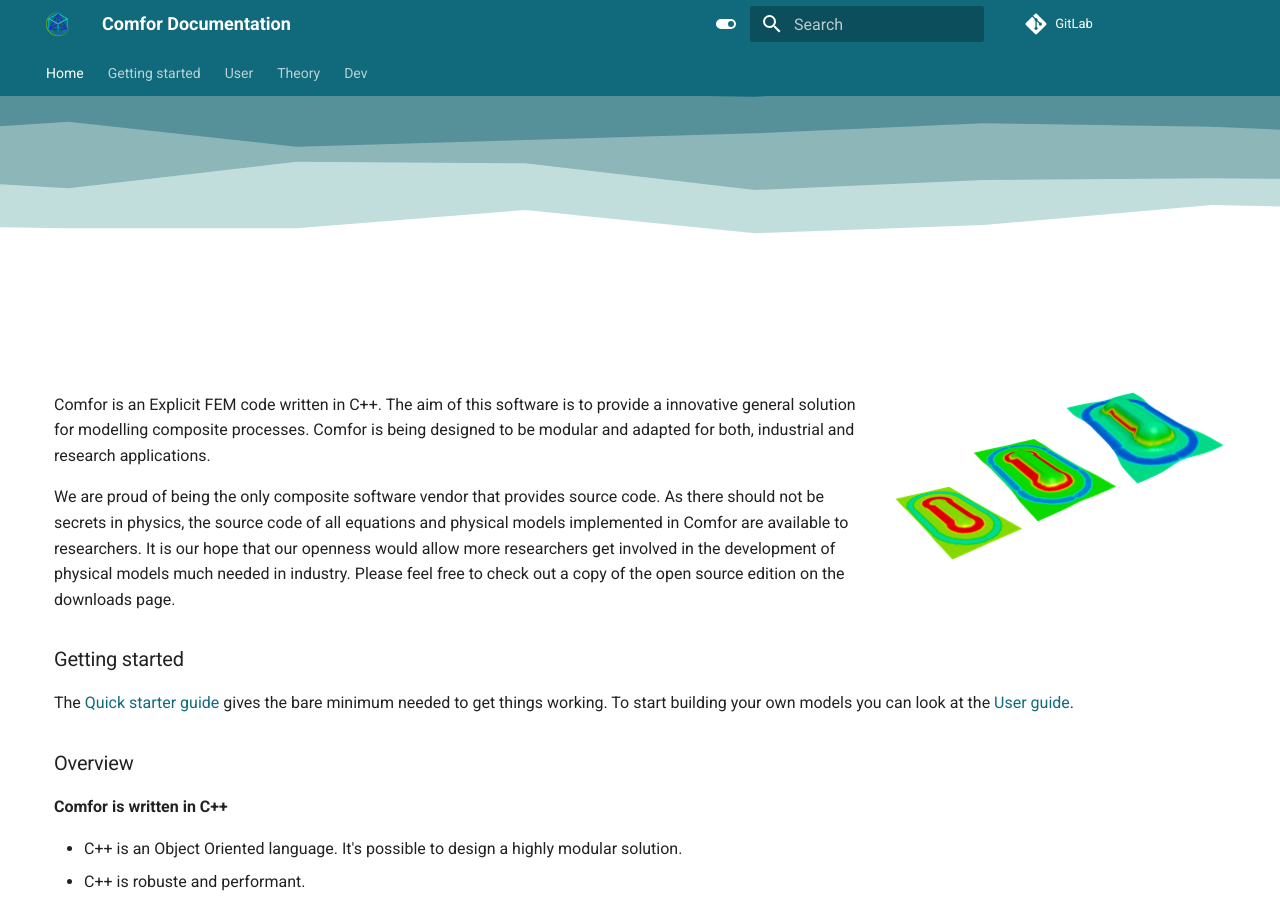
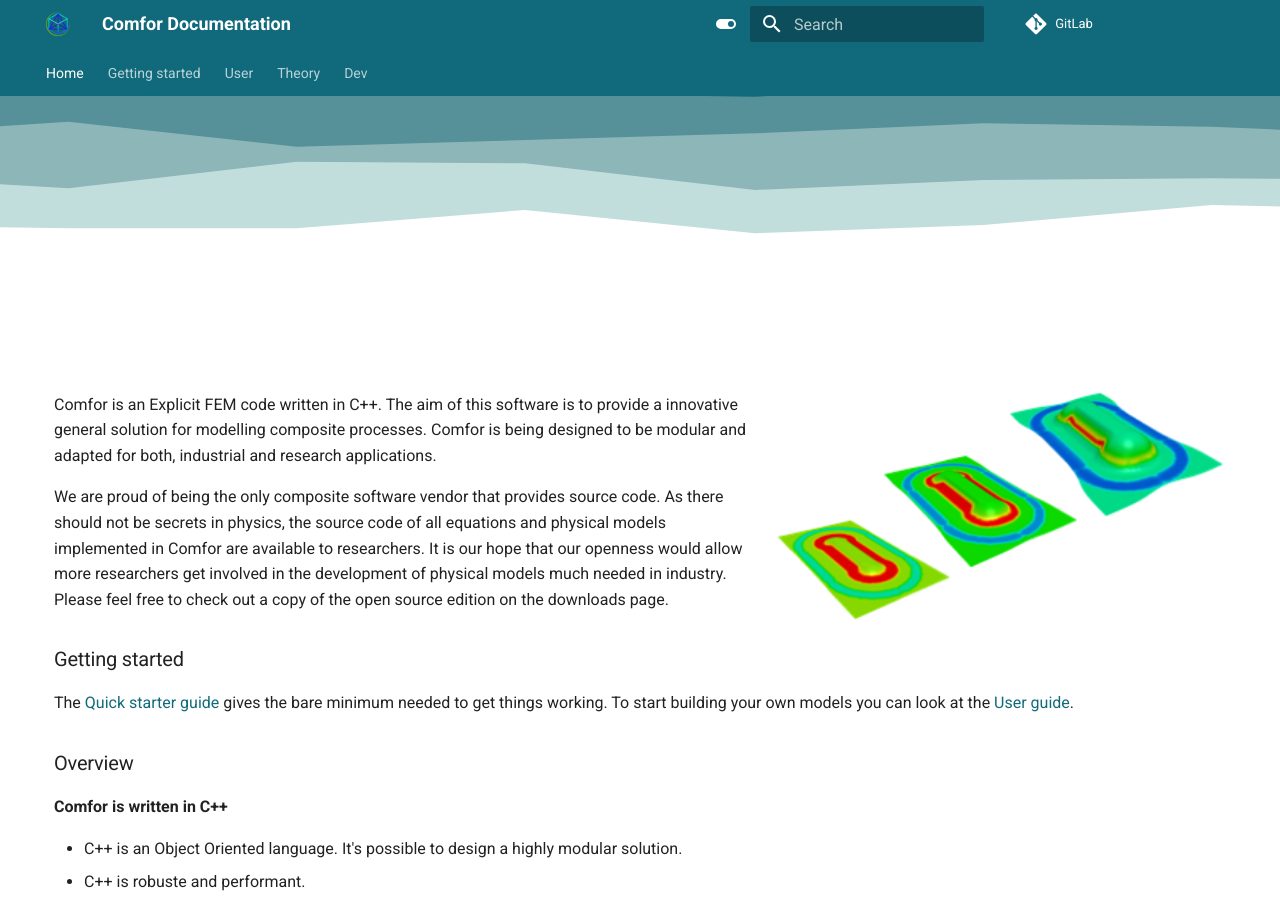
Before and after one commit to innovamics/comfor-doc, an MkDocs documentation site: the page built from docs/index.md, in a window 1280 px wide and 900 px high. Built offline with MkDocs 1.6.1 and Material for MkDocs 9.7.7, drawn with Linux system fonts in a browser that asks for light colours; nearby versions of some CDN libraries; comment, search, counter and statistics services are not loaded.

Commit message:
Add width attribute to placeholder image in documentation

```diff
--- a/docs/index.md
+++ b/docs/index.md
@@ -1,6 +1,7 @@
 # Welcome to comfor documentation
 
-![Placeholder](assets/img/forming.png){ align=right }
+![Placeholder](assets/img/forming.png){ align=right width="450" }
+
 Comfor is an Explicit FEM code written in C++. The aim of this software is to provide a innovative general solution for modelling composite processes. Comfor is being designed to be modular and adapted for both, industrial and research applications.
 
 We are proud of being the only composite software vendor that provides source code. As there should not be secrets in physics, the source code of all equations and physical models implemented in Comfor are available to researchers. It is our hope that our openness would allow more researchers get involved in the development of physical models much needed in industry. Please feel free to check out a copy of the open source edition on the downloads page.
```
